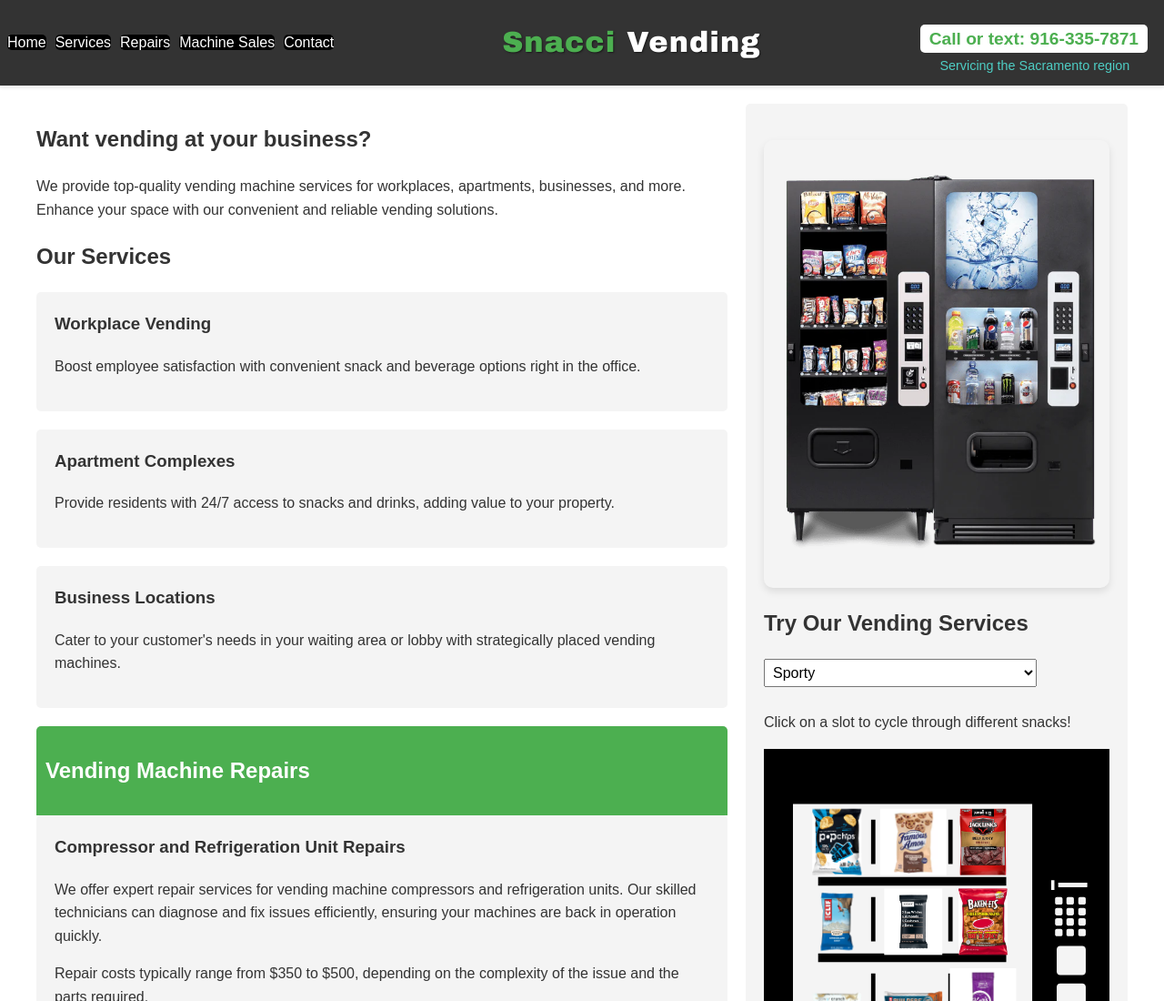
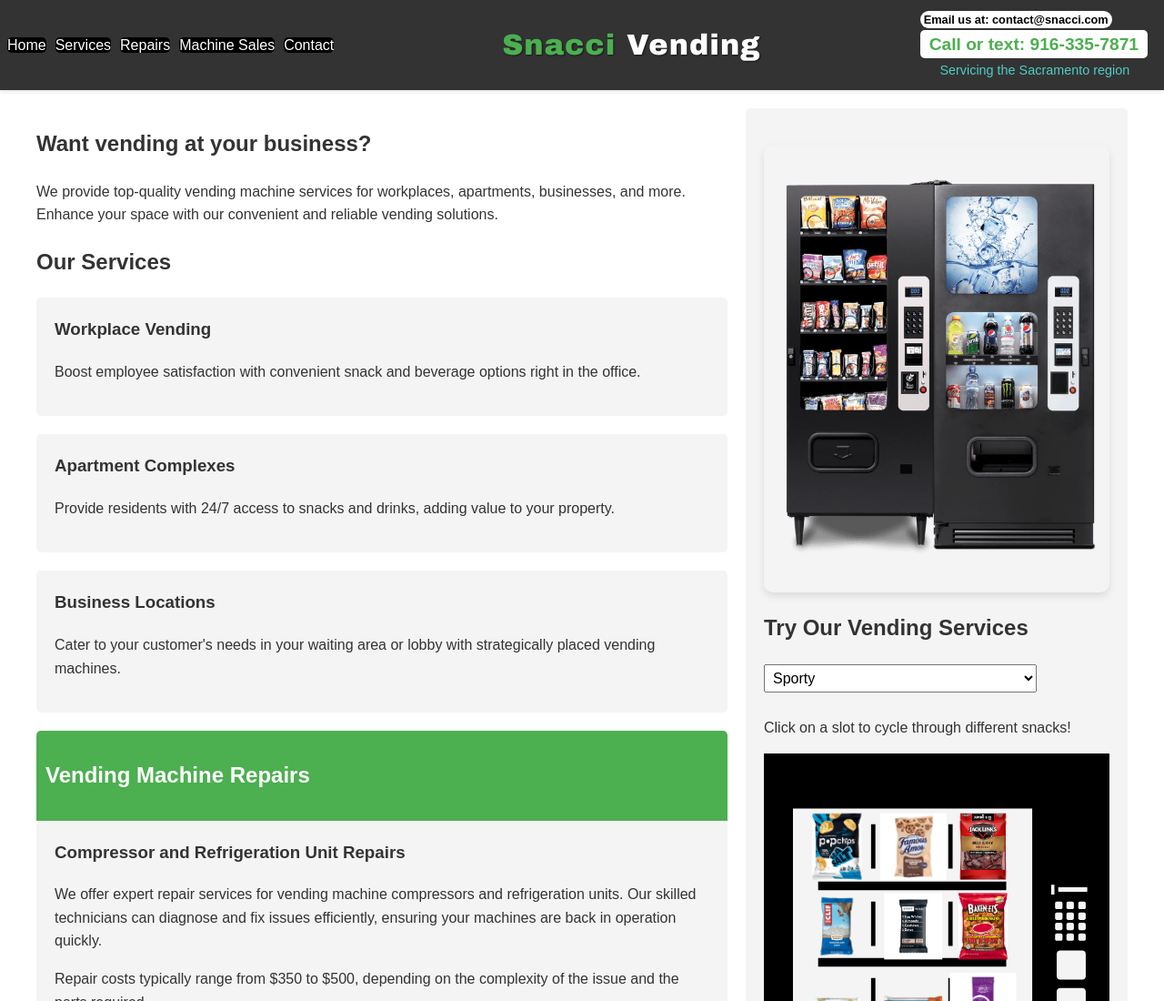
Before and after one commit to peterasorensen/snacci, a plain HTML site: page index.html in a window 1280 px wide. Shown: the top 1100 px of the page at 91% size. Drawn offline with nearby package versions, Linux system fonts and the light colour scheme.

Commit message:
update email

```diff
--- a/index.html
+++ b/index.html
@@ -38,8 +38,22 @@
             border-radius: 5px;
             text-decoration: none;
             margin-bottom: 5px;
+            margin-right: 10px;
+        }
+        .email-address {
+            font-size: 0.8em;
+            font-weight: bold;
+            color: #000000;
+            background-color: white;
+            padding: 2px 4px;
+            border-radius: 10px;
+            text-decoration: none;
         }
         .phone-number:hover {
+            background-color: #4CAF50;
+            color: white;
+        }
+        .email-address:hover {
             background-color: #4CAF50;
             color: white;
         }
@@ -219,12 +233,6 @@
                 flex-direction: row;
                 justify-content: flex-end;
             }
-            .phone-number {
-                margin-right: 10px;
-            }
-        }
-        .contact-info {
-            margin-top: 20px;
         }
     </style>
 </head>
@@ -239,6 +247,8 @@
     </ul>
     <div class="logo">Snacci <span>Vending</span></div>
     <div class="contact-info">
+        <a href="mailto:contact@snacci.com" class="email-address">Email us at: contact@snacci.com</a>
+        </br>
         <a href="tel:916-335-7871" class="phone-number">Call or text: 916-335-7871</a>
         <p class="service-area">Servicing the Sacramento region &nbsp;</p>
     </div>
@@ -295,7 +305,7 @@
 
         <section id="contact">
             <h2>Contact Us</h2>
-            <form id="contact-form">
+            <form id="contact-form" action="https://formsubmit.co/YOUR_EMAIL">
                 <input type="text" id="name" placeholder="Your Name" required>
                 <input type="email" id="email" placeholder="Your Email" required>
                 <input type="text" id="address" placeholder="Desired Address" required>
```
